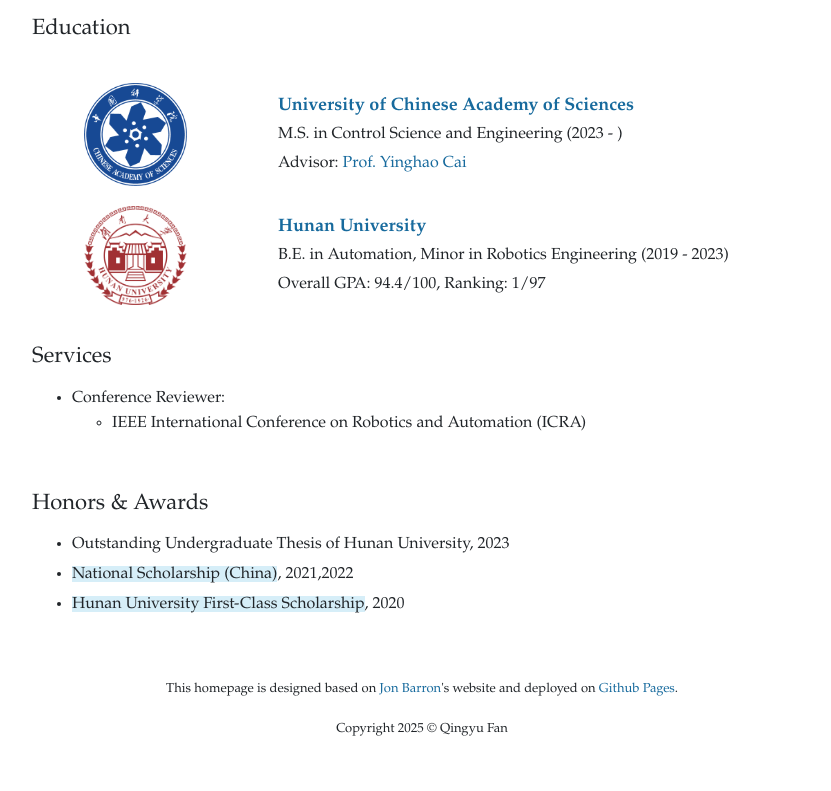
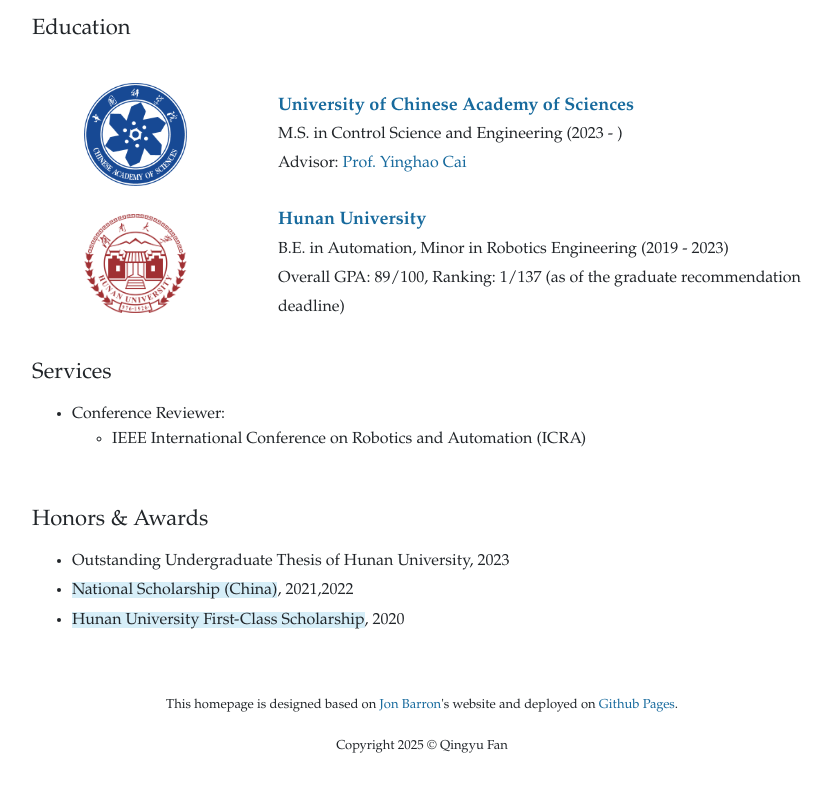
Before and after one commit to Fanqyu/Fanqyu.github.io, a plain HTML site: page index.html in a window 1280 px wide. Shown: the part 892-1683 px from the top of the page, without its empty margins (218-1049 px from the left). Drawn offline with nearby package versions, Linux system fonts and the light colour scheme.

Commit message:
Update index.html

```diff
--- a/index.html
+++ b/index.html
@@ -274,7 +274,7 @@
                 <br>
                 B.E. in Automation, Minor in Robotics Engineering  (2019 - 2023)
                 <br>
-                Overall GPA: 94.4/100, Ranking: 1/97
+                Overall GPA: 89/100, Ranking: 1/137 (as of the graduate recommendation deadline)
             </td>
           </tr>
         </table>
```
